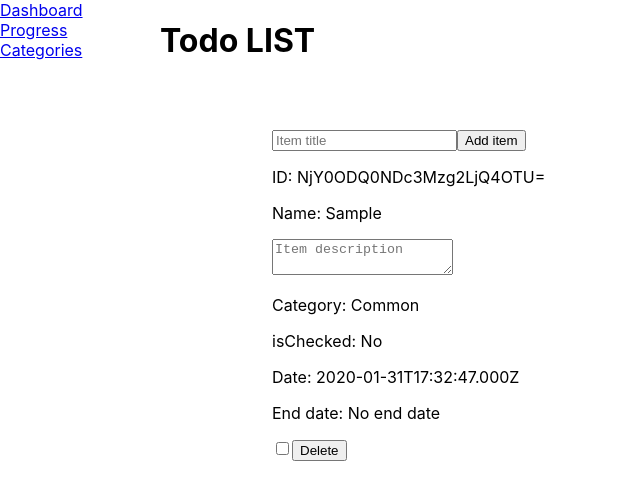
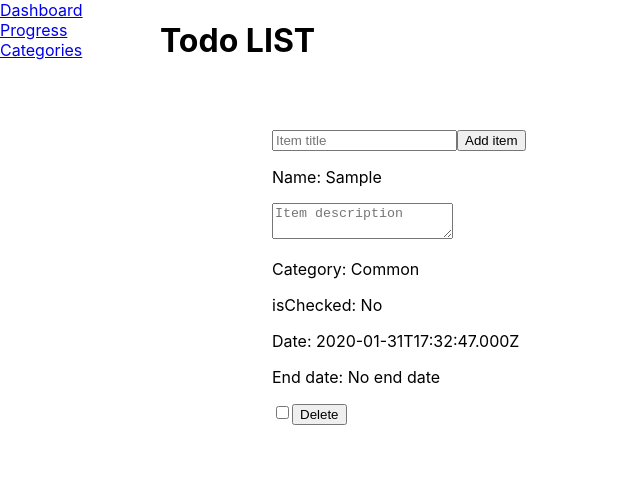
Before and after one commit to An1mus/merntodo, a React (Create React App) app: page /#/ in a window 1280 px wide. Both pictures are taken after typing "Sample" into the empty fields and a click on the button "Add item". Shown: the top 500 px of the page, without its empty margins (0-640 px from the left). Built offline with nearby package versions, Linux system fonts and the light colour scheme.

Commit message:
Hidden id

```diff
--- a/src/components/Todo/List/ListItem/index.tsx
+++ b/src/components/Todo/List/ListItem/index.tsx
@@ -26,7 +26,6 @@ const ListItem = ({onDelete, updateTodo, item}: Props) => {
 
     return (
         <>
-            <p>ID: {id}</p>
             <p>Name: {name}</p>
             <textarea
                 placeholder={'Item description'}
```
